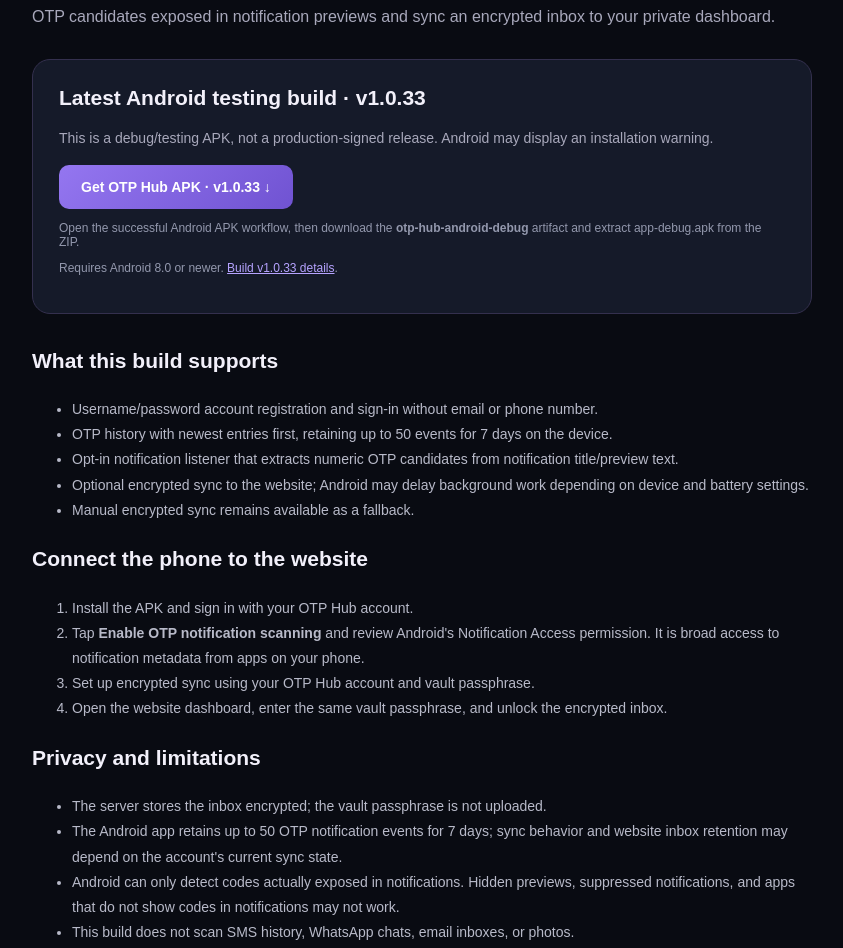
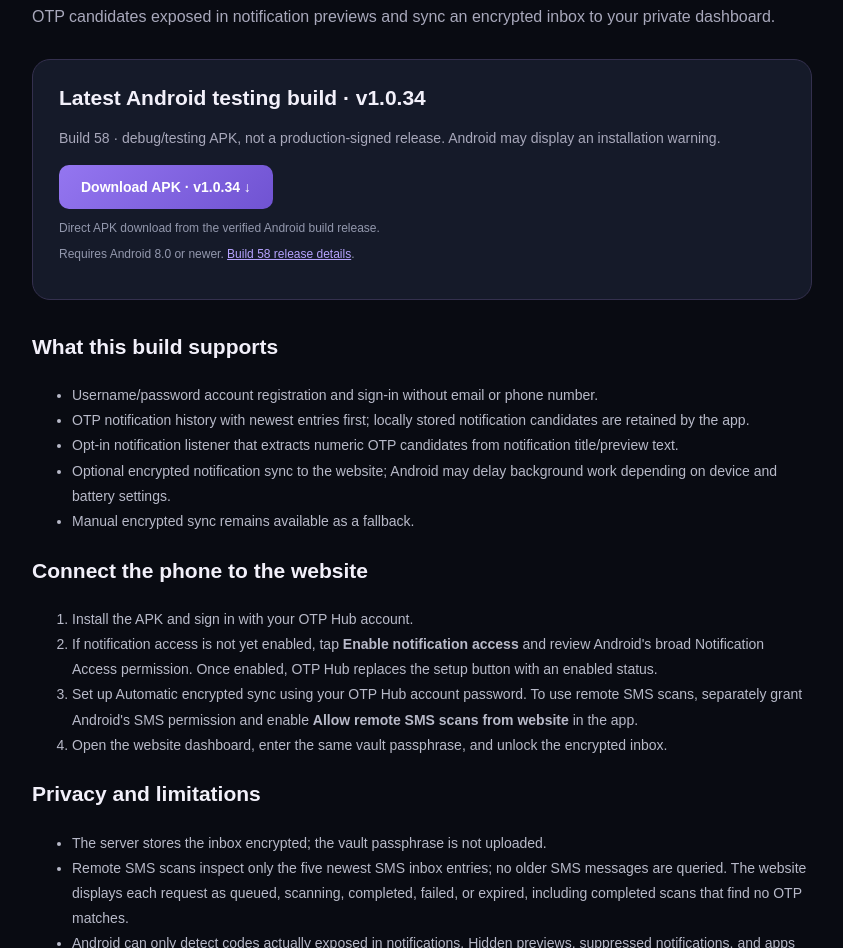
Before and after one commit to kushalthedeveloper/otp-hub, a Next.js app: page /download in a window 1280 px wide. Shown: the part 224-1172 px from the top of the page, without its empty margins (218-1061 px from the left). Built offline with nearby package versions, Linux system fonts and the light colour scheme.

Commit message:
Update Android download page for build 58 and five-SMS scan feature

```diff
--- a/app/download/page.tsx
+++ b/app/download/page.tsx
@@ -7,34 +7,34 @@ export default function DownloadPage() {
         <h1 style={{ fontSize: 42, lineHeight: 1.1, margin: "12px 0" }}>OTP Hub for Android</h1>
         <p style={{ color: "#a8a8bb", lineHeight: 1.7, fontSize: 16 }}>Use the same OTP Hub account on your phone and website. The Android companion can detect numeric OTP candidates exposed in notification previews and sync an encrypted inbox to your private dashboard.</p>
         <section style={{ background: "#151a29", border: "1px solid #34304e", borderRadius: 18, padding: 26, marginTop: 28 }}>
-          <h2 style={{ marginTop: 0 }}>Latest Android testing build · v1.0.33</h2>
-          <p style={{ color: "#a8a8bb", lineHeight: 1.7 }}>This is a debug/testing APK, not a production-signed release. Android may display an installation warning.</p>
-          <a href="https://github.com/kushalthedeveloper/otp-hub/actions/runs/42471608674" style={{ display: "inline-block", padding: "14px 22px", borderRadius: 10, background: "linear-gradient(135deg,#9476f0,#7053d2)", color: "white", fontWeight: 700, textDecoration: "none" }}>Get OTP Hub APK · v1.0.33 ↓</a>
-          <p style={{ fontSize: 12, color: "#9398ad", marginBottom: 0 }}>Open the successful Android APK workflow, then download the <b>otp-hub-android-debug</b> artifact and extract app-debug.apk from the ZIP.</p>
-          <p style={{ fontSize: 12, color: "#9398ad" }}>Requires Android 8.0 or newer. <a href="https://github.com/kushalthedeveloper/otp-hub/actions/runs/42471608674" style={{ color: "#b6a3ff" }}>Build v1.0.33 details</a>.</p>
+          <h2 style={{ marginTop: 0 }}>Latest Android testing build · v1.0.34</h2>
+          <p style={{ color: "#a8a8bb", lineHeight: 1.7 }}>Build 58 · debug/testing APK, not a production-signed release. Android may display an installation warning.</p>
+          <a href="https://github.com/kushalthedeveloper/otp-hub/releases/tag/android-build-58" style={{ display: "inline-block", padding: "14px 22px", borderRadius: 10, background: "linear-gradient(135deg,#9476f0,#7053d2)", color: "white", fontWeight: 700, textDecoration: "none" }}>Download APK · v1.0.34 ↓</a>
+          <p style={{ fontSize: 12, color: "#9398ad", marginBottom: 0 }}>Direct APK download from the verified Android build release.</p>
+          <p style={{ fontSize: 12, color: "#9398ad" }}>Requires Android 8.0 or newer. <a href="https://github.com/kushalthedeveloper/otp-hub/actions/runs/42471608674" style={{ color: "#b6a3ff" }}>Build 58 release details</a>.</p>
         </section>
         <section style={{ marginTop: 28, lineHeight: 1.8, color: "#b8bac9" }}>
           <h2 style={{ color: "#f2f0fa" }}>What this build supports</h2>
           <ul>
             <li>Username/password account registration and sign-in without email or phone number.</li>
-            <li>OTP history with newest entries first, retaining up to 50 events for 7 days on the device.</li>
+            <li>OTP notification history with newest entries first; locally stored notification candidates are retained by the app.</li>
             <li>Opt-in notification listener that extracts numeric OTP candidates from notification title/preview text.</li>
-            <li>Optional encrypted sync to the website; Android may delay background work depending on device and battery settings.</li>
+            <li>Optional encrypted notification sync to the website; Android may delay background work depending on device and battery settings.</li>
             <li>Manual encrypted sync remains available as a fallback.</li>
           </ul>
           <h2 style={{ color: "#f2f0fa" }}>Connect the phone to the website</h2>
           <ol>
             <li>Install the APK and sign in with your OTP Hub account.</li>
-            <li>Tap <b>Enable OTP notification scanning</b> and review Android's Notification Access permission. It is broad access to notification metadata from apps on your phone.</li>
-            <li>Set up encrypted sync using your OTP Hub account and vault passphrase.</li>
+            <li>If notification access is not yet enabled, tap <b>Enable notification access</b> and review Android's broad Notification Access permission. Once enabled, OTP Hub replaces the setup button with an enabled status.</li>
+            <li>Set up Automatic encrypted sync using your OTP Hub account password. To use remote SMS scans, separately grant Android's SMS permission and enable <b>Allow remote SMS scans from website</b> in the app.</li>
             <li>Open the website dashboard, enter the same vault passphrase, and unlock the encrypted inbox.</li>
           </ol>
           <h2 style={{ color: "#f2f0fa" }}>Privacy and limitations</h2>
           <ul>
             <li>The server stores the inbox encrypted; the vault passphrase is not uploaded.</li>
-            <li>The Android app retains up to 50 OTP notification events for 7 days; sync behavior and website inbox retention may depend on the account's current sync state.</li>
+            <li>Remote SMS scans inspect only the five newest SMS inbox entries; no older SMS messages are queried. The website displays each request as queued, scanning, completed, failed, or expired, including completed scans that find no OTP matches.</li>
             <li>Android can only detect codes actually exposed in notifications. Hidden previews, suppressed notifications, and apps that do not show codes in notifications may not work.</li>
-            <li>This build does not scan SMS history, WhatsApp chats, email inboxes, or photos.</li>
+            <li>SMS scanning is limited to the five newest SMS inbox entries after explicit SMS permission and remote-scan opt-in. The app does not read private WhatsApp chats, email inboxes, or photos.</li>
             <li>OTP codes can authorize access to accounts. Keep them private and enable notification access only if you understand the permission.</li>
             <li>The APK is debug-signed and real-device background behavior still depends on Android/OEM battery policies; it has not been verified on every device.</li>
           </ul>
```
